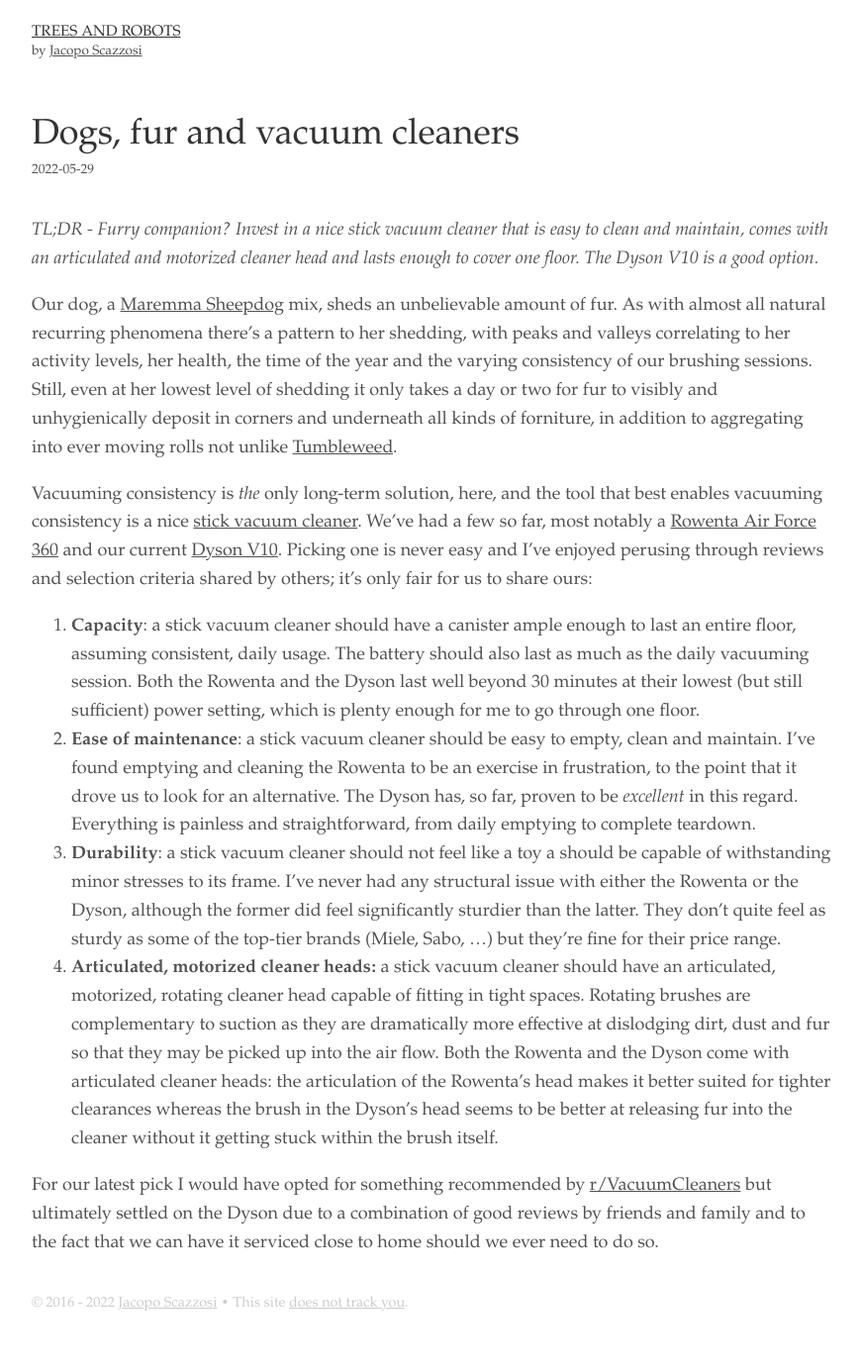
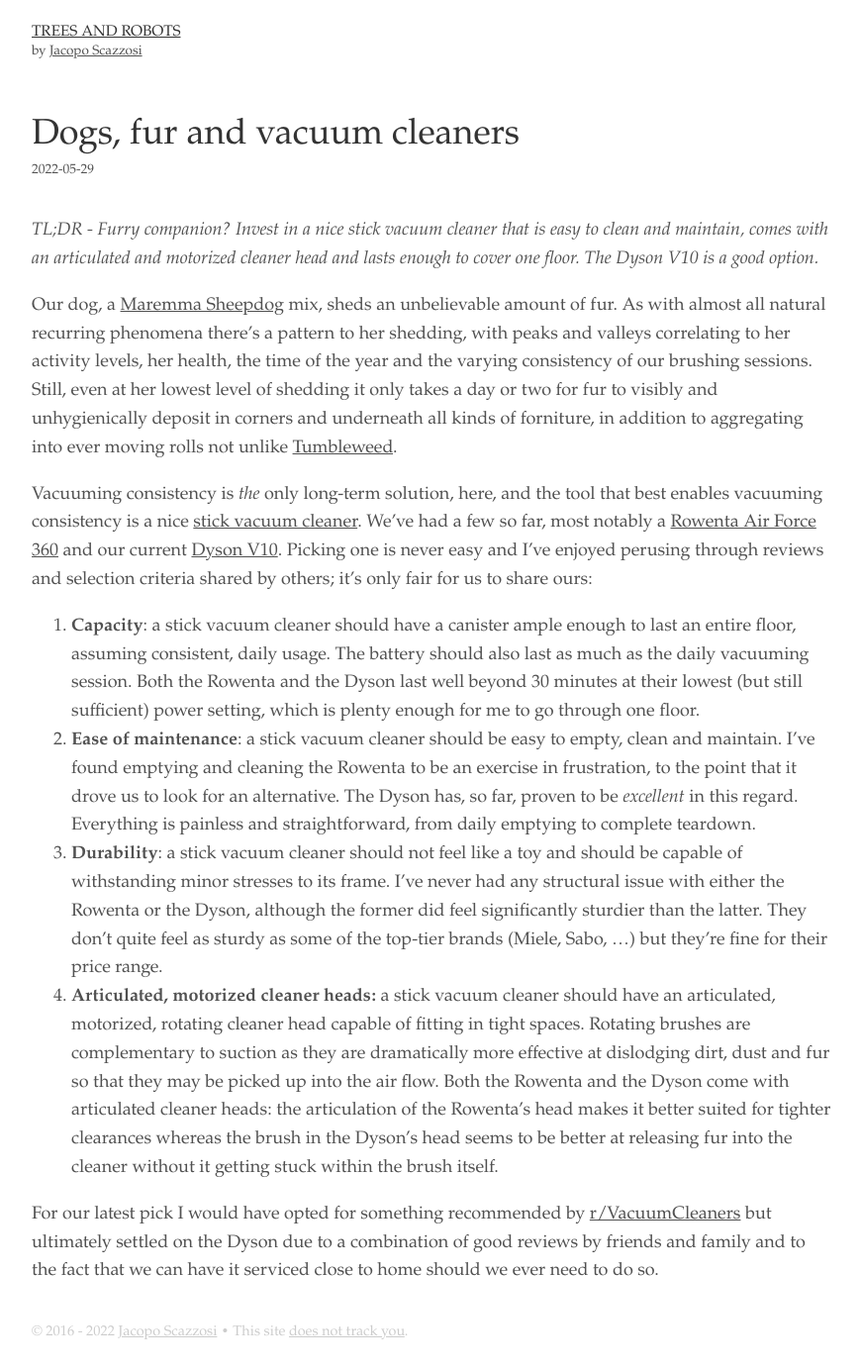
Before and after one commit to jacoscaz/treesandrobots.github.io, a Jekyll site: the page built from _posts/2022-05-29-dogs-fur-vacuum-cleaners.md, in a window 1280 px wide. Shown: the whole page at 99% size, without its empty margins (203-1073 px from the left). Built offline with Jekyll 4.4.1, drawn with Linux system fonts in a browser that asks for light colours; before the commit the page ends 1355 px from its top, so only the background shows below that.

Commit message:
fixes a into and

```diff
--- a/_posts/2022-05-29-dogs-fur-vacuum-cleaners.md
+++ b/_posts/2022-05-29-dogs-fur-vacuum-cleaners.md
@@ -34,7 +34,7 @@
    alternative. The Dyson has, so far, proven to be _excellent_ in this regard.
    Everything is painless and straightforward, from daily emptying to complete
    teardown.
-3. **Durability**: a stick vacuum cleaner should not feel like a toy a should
+3. **Durability**: a stick vacuum cleaner should not feel like a toy and should
    be capable of withstanding minor stresses to its frame. I've never had any
    structural issue with either the Rowenta or the Dyson, although the former
    did feel significantly sturdier than the latter. They don't quite feel
```
